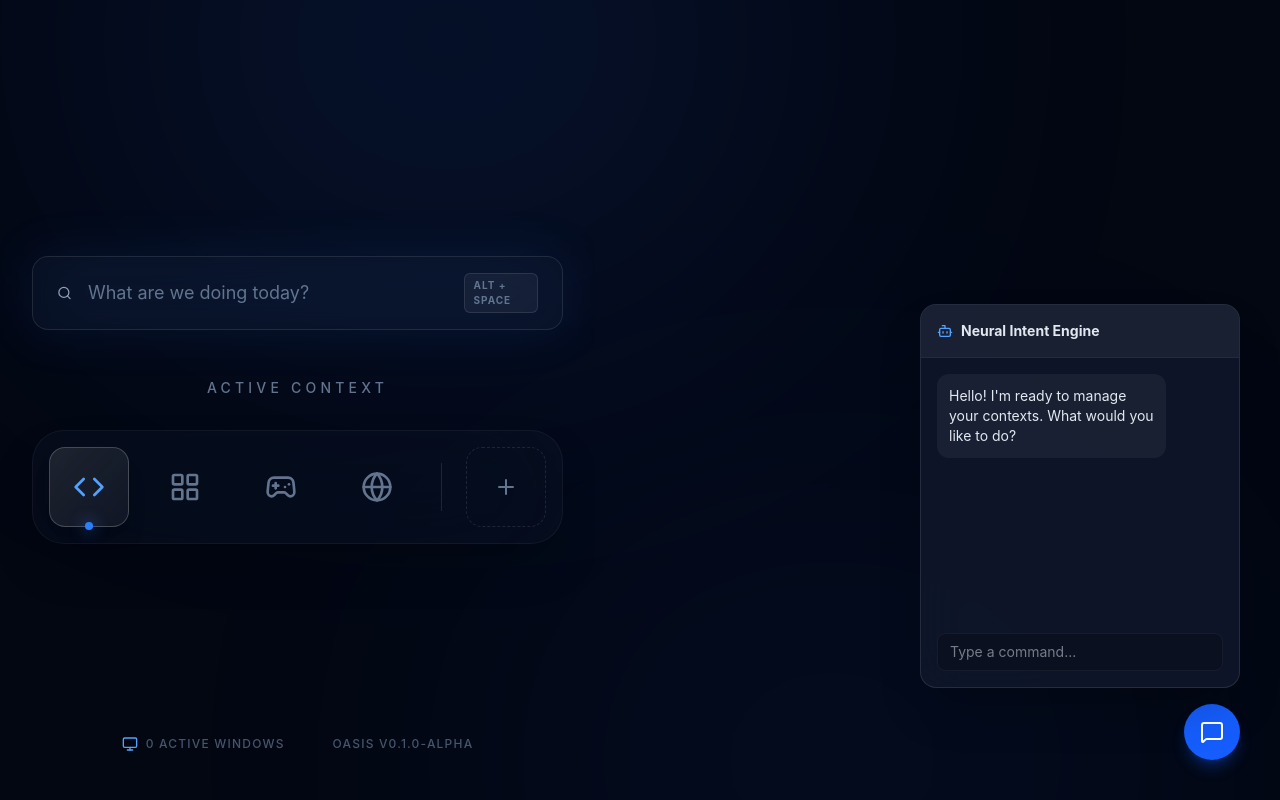
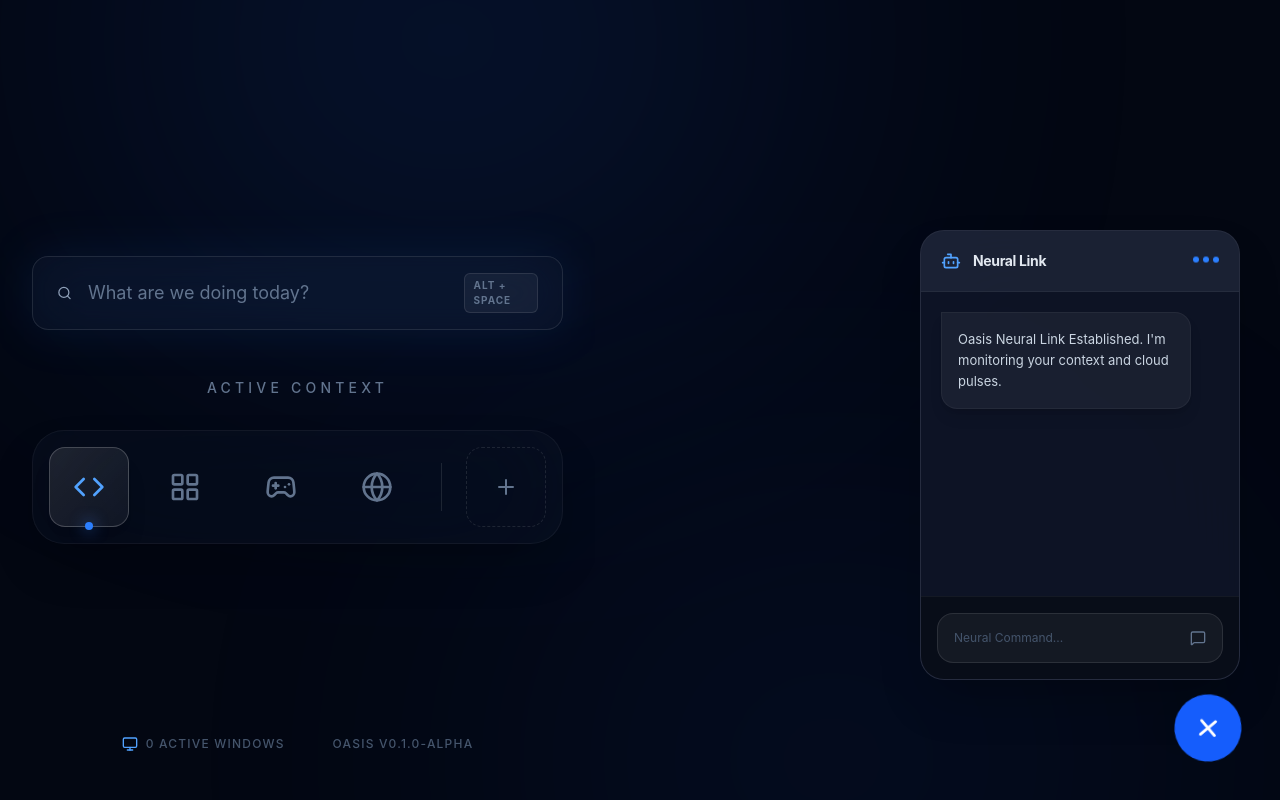
Before and after one commit to jibin7jose/Oasis-Shell, a React (Vite) app: page / in a window 1280 px wide. Both pictures are taken after a click on the button 1212 px from the left and 732 px from the top of the page. Built offline with nearby package versions, Linux system fonts and the light colour scheme; the HTML template or start-up script is replaced by a standard one.

Commit message:
Oasis Sync: Feature Update & Documentation Refresh - 2026-03-24 23:01

```diff
--- a/src/App.tsx
+++ b/src/App.tsx
@@ -35,6 +35,11 @@ function App() {
   const [logs, setLogs] = useState<any[]>([]);
 
   const repoUrl = "https://github.com/jibin7jose/Oasis-Shell.git";
+
+  const [messages, setMessages] = useState<any[]>([
+    { role: "assistant", content: "Oasis Neural Link Established. I'm monitoring your context and cloud pulses." }
+  ]);
+  const [assistantInput, setAssistantInput] = useState("");
 
   const fetchLogs = async () => {
     try {
@@ -89,6 +94,26 @@ function App() {
       fetchLogs();
     } catch (e) {
       console.error("Failed to launch crate", e);
+    }
+  };
+
+  const handleAssistantChat = async (e: React.KeyboardEvent) => {
+    if (e.key === "Enter" && assistantInput.trim()) {
+      const userMsg = assistantInput.trim();
+      setMessages(prev => [...prev, { role: "user", content: userMsg }]);
+      setAssistantInput("");
+
+      // Simple AI logic
+      setTimeout(() => {
+        let response = "I'm analyzing your request. Current intent matches: Control Engine.";
+        if (userMsg.toLowerCase().includes("status")) {
+          const aura = contexts.find(c => c.id === activeContext)?.name;
+          response = `System Operational. Current Aura: ${aura}. Cloud Sync: Stable.`;
+        } else if (userMsg.toLowerCase().includes("log")) {
+          response = `I've recently recorded ${logs.length} neural transitions in your log.`;
+        }
+        setMessages(prev => [...prev, { role: "assistant", content: response }]);
+      }, 600);
     }
   };
 
@@ -563,34 +588,65 @@ function App() {
                 initial={{ opacity: 0, y: 20, scale: 0.9 }}
                 animate={{ opacity: 1, y: 0, scale: 1 }}
                 exit={{ opacity: 0, y: 20, scale: 0.9 }}
-                className="w-80 h-96 bg-slate-900/90 backdrop-blur-xl border border-white/10 rounded-2xl shadow-2xl overflow-hidden flex flex-col"
+                className="w-80 h-[450px] bg-slate-900/95 backdrop-blur-2xl border border-white/10 rounded-3xl shadow-2xl overflow-hidden flex flex-col"
               >
-                <div className="p-4 bg-white/5 border-b border-white/5 flex items-center gap-2">
-                  <Bot className="w-4 h-4 text-blue-400" />
-                  <span className="text-sm font-bold">Neural Intent Engine</span>
-                </div>
-                <div className="flex-1 p-4 overflow-y-auto space-y-4">
-                  <div className="bg-white/5 p-3 rounded-xl text-sm max-w-[80%]">
-                    Hello! I'm ready to manage your contexts. What would you like to do?
+                <div className="p-5 bg-white/5 border-b border-white/5 flex items-center justify-between">
+                  <div className="flex items-center gap-3">
+                    <Bot className="w-5 h-5 text-blue-400" />
+                    <span className="text-sm font-bold tracking-tight">Neural Link</span>
+                  </div>
+                  <div className="flex gap-1">
+                    <div className="w-1.5 h-1.5 rounded-full bg-blue-500 animate-bounce [animation-delay:-0.3s]" />
+                    <div className="w-1.5 h-1.5 rounded-full bg-blue-500 animate-bounce [animation-delay:-0.15s]" />
+                    <div className="w-1.5 h-1.5 rounded-full bg-blue-500 animate-bounce" />
                   </div>
                 </div>
-                <div className="p-4">
-                  <input
-                    type="text"
-                    placeholder="Type a command..."
-                    className="w-full bg-black/20 border border-white/5 rounded-lg px-3 py-2 text-sm outline-none focus:border-blue-500/50"
-                  />
+
+                <div className="flex-1 p-5 overflow-y-auto space-y-4 custom-scrollbar bg-black/10">
+                  {messages.map((msg, i) => (
+                    <motion.div
+                      initial={{ opacity: 0, x: msg.role === 'user' ? 10 : -10 }}
+                      animate={{ opacity: 1, x: 0 }}
+                      key={i}
+                      className={cn(
+                        "p-4 rounded-2xl text-[13px] leading-relaxed max-w-[90%] shadow-lg",
+                        msg.role === "user"
+                          ? "bg-blue-600 text-white self-end ml-auto rounded-tr-none shadow-blue-600/20"
+                          : "bg-white/5 border border-white/5 text-slate-300 self-start rounded-tl-none"
+                      )}
+                    >
+                      {msg.content}
+                    </motion.div>
+                  ))}
+                </div>
+
+                <div className="p-4 border-t border-white/5 bg-black/40">
+                  <div className="relative flex items-center gap-3 bg-white/5 border border-white/10 rounded-2xl px-4 py-2 focus-within:border-blue-500/50 focus-within:bg-white/10 transition-all">
+                    <input
+                      type="text"
+                      value={assistantInput}
+                      onChange={(e) => setAssistantInput(e.target.value)}
+                      onKeyDown={handleAssistantChat}
+                      placeholder="Neural Command..."
+                      className="flex-1 bg-transparent border-none outline-none text-xs text-white placeholder:text-slate-600 py-2"
+                    />
+                    <MessageSquare className="w-4 h-4 text-slate-500" />
+                  </div>
                 </div>
               </motion.div>
             )}
           </AnimatePresence>
+
           <motion.button
-            whileHover={{ scale: 1.1 }}
-            whileTap={{ scale: 0.9 }}
+            whileHover={{ scale: 1.05, rotate: 5 }}
+            whileTap={{ scale: 0.95 }}
             onClick={() => setShowAI(!showAI)}
-            className="w-14 h-14 bg-blue-600 rounded-full flex items-center justify-center shadow-lg shadow-blue-600/30 text-white"
+            className={cn(
+              "w-16 h-16 rounded-[2rem] flex items-center justify-center shadow-2xl transition-all duration-500",
+              showAI ? "bg-blue-600 text-white rotate-90" : "bg-white/10 backdrop-blur-xl text-white border border-white/10 hover:bg-white/20 shadow-blue-500/10"
+            )}
           >
-            <MessageSquare className="w-6 h-6" />
+            {showAI ? <Plus className="w-8 h-8 rotate-45" /> : <Bot className="w-8 h-8" />}
           </motion.button>
         </div>
       </div>
```
